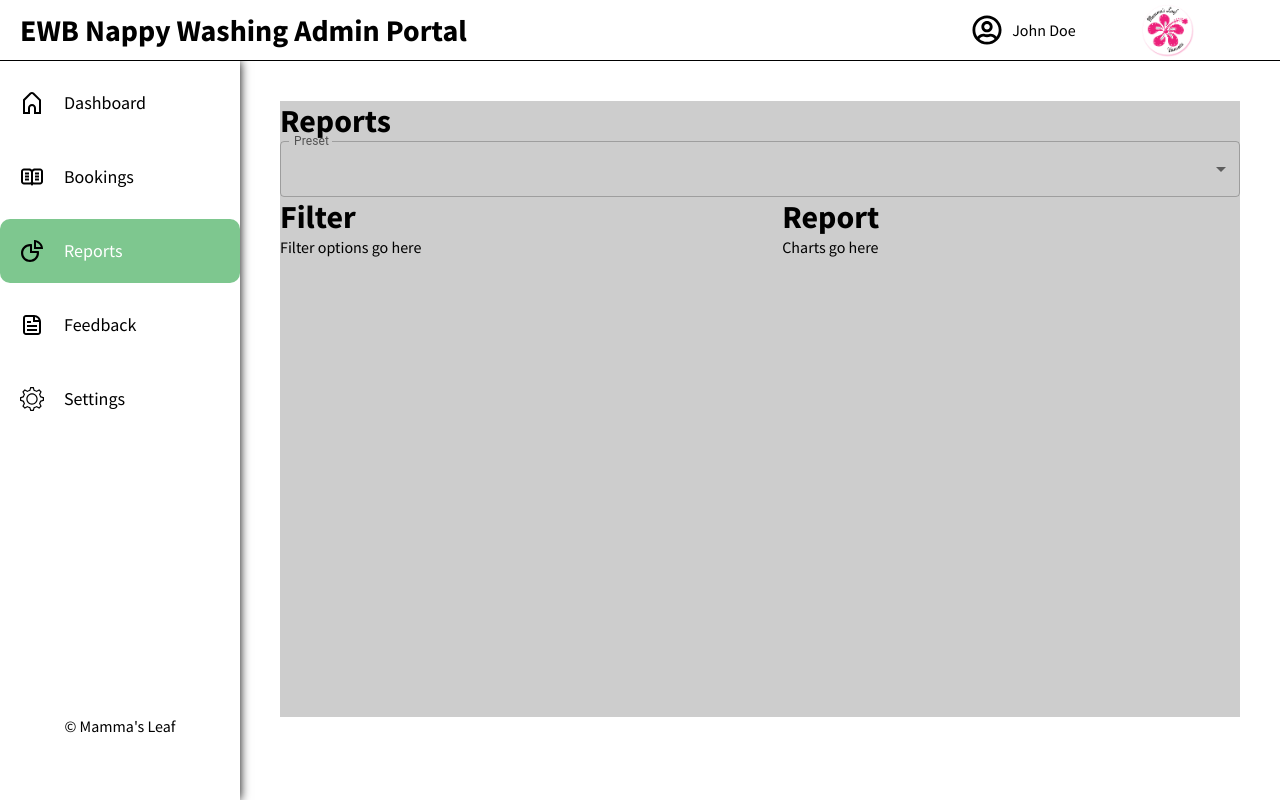
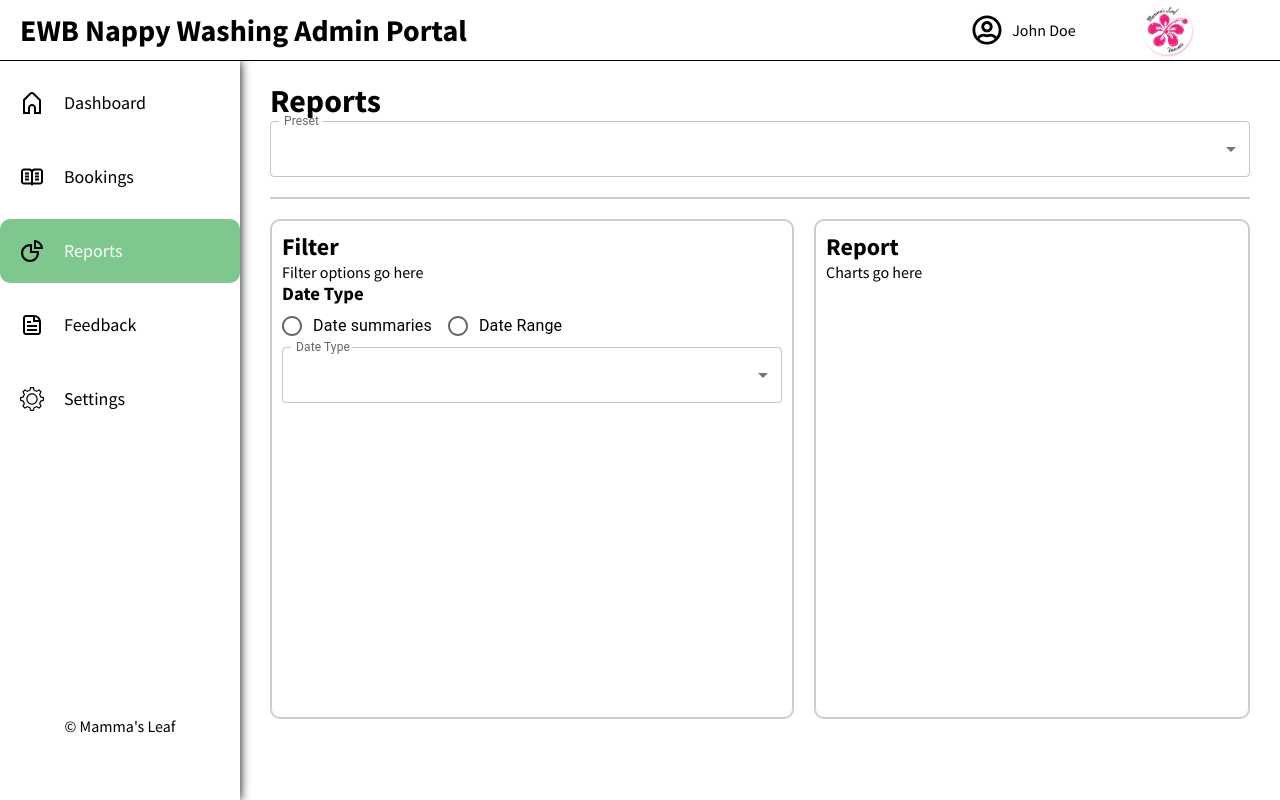
Before and after one commit to ProgrammerJo3y/ewb_react_frontend_webapp, a React (Create React App) app: page /reports in a window 1280 px wide. Both pictures are taken after typing "Sample", "Sample123" into the empty fields and a click on the button "Submit". Built offline with nearby package versions, Linux system fonts and the light colour scheme.

Commit message:
Added radio buttons to filter

```diff
--- a/src/pages/reports/Reports.jsx
+++ b/src/pages/reports/Reports.jsx
@@ -1,13 +1,15 @@
 import './reports.css'
 import { useState} from 'react'
-import { Select, FormControl, MenuItem, InputLabel } from '@mui/material'
-import { CenterFocusStrong } from '@mui/icons-material';
+import { Select, FormControl, MenuItem, InputLabel, Radio, RadioGroup, FormLabel, FormControlLabel } from '@mui/material'
 
 export default function Reports() {
 
   const [report, setReport] = useState('report');
+  const [dateType, setDateType] = useState('dateType');
 
   const options = ["Preset 1", "Preset 2", "Preset 3"];
+  const dateTypeOptions = ["Days", "Months", "Years"];
+  const locationOptions = ["Station 1", "Station 2", "Station 3"];
 
   const handleReportChange = (event) => {
     // Handle chart population here
@@ -18,13 +20,13 @@ export default function Reports() {
     <div className="reportsContainer">
       <div className="reportsHeader">
         <h1>Reports</h1>
-        <FormControl fullWidth>
-          <InputLabel id="demo-simple-select-label">Preset</InputLabel>
+        <FormControl fullWidth variant='outlined'>
+          <InputLabel id="preset-select-label">Preset</InputLabel>
           <Select
+            variant='outlined'
+            value={report}
             labelId="preset-select-label"
-            id="preset-select"
-            value={report}
-            label="Preset"
+            label={"Preset"}
             onChange={handleReportChange}
           >
             {options.map(item => {
@@ -37,12 +39,39 @@ export default function Reports() {
       </div>
       <div className="reports">
         <div className="reportsFilter">
-          <h1>Filter</h1>
+          <h2>Filter</h2>
+
           <body>Filter options go here</body>
+
+          <h3>Date Type</h3>
+          <FormControl fullWidth>
+            <RadioGroup row>
+              <FormControlLabel value="dateSummary" control={<Radio/>} label="Date summaries"/>
+              <FormControlLabel value="dateRange" control={<Radio/>} label="Date Range"/>
+            </RadioGroup>
+          </FormControl>
+          <FormControl fullWidth variant='outlined'>
+          <InputLabel id="date-type-select-label">Date Type</InputLabel>
+          <Select
+            variant='outlined'
+            value={dateType}
+            labelId="date-type-select-label"
+            label={"Date Type"}
+            onChange={(e) => setDateType(e.target.value)}
+          >
+            {dateTypeOptions.map(item => {
+              return (
+                <MenuItem value={item}>{item}</MenuItem>
+              )
+            })}
+          </Select>
+        </FormControl>
         </div>
         <div className="reportsGraph">
-          <h1>Report</h1>
+          <h2>Report</h2>
+
           <body>Charts go here</body>
+
         </div>
       </div>
     </div>
--- a/src/pages/reports/reports.css
+++ b/src/pages/reports/reports.css
@@ -1,13 +1,16 @@
 .reportsContainer{
     flex: 5;
     width: 100vh;
-    margin: 20px;
     padding: 20px;
     background-color: white;
 }
 
 .reportsHeader{
-    background-color: #CDCDCD;
+    border-color: #CDCDCD;
+    margin: 0px 10px 10px 10px;
+    padding-bottom: 20px;
+    border-bottom: 2px solid #CDCDCD;
+    /* border-radius: 10px; */
 }
 
 .reports {
@@ -17,12 +20,22 @@
 }
 
 .reportsFilter {
-    flex: 1 1 auto;
-    background-color: #CDCDCD;
+    flex: 1 2 auto;
+    margin: 10px;
+    padding: 10px;
+    border-style:solid;
+    border-color: #CDCDCD;
+    border-width: 2px;
+    border-radius: 10px;
 }
 
 .reportsGraph {
-    flex: 1 1 auto;
+    flex: 2 1 auto;
+    margin: 10px;
+    padding: 10px;
     max-height: inherit;
-    background-color: #CDCDCD;
+    border-style:solid;
+    border-color: #CDCDCD;
+    border-width: 2px;
+    border-radius: 10px;
 }
```
